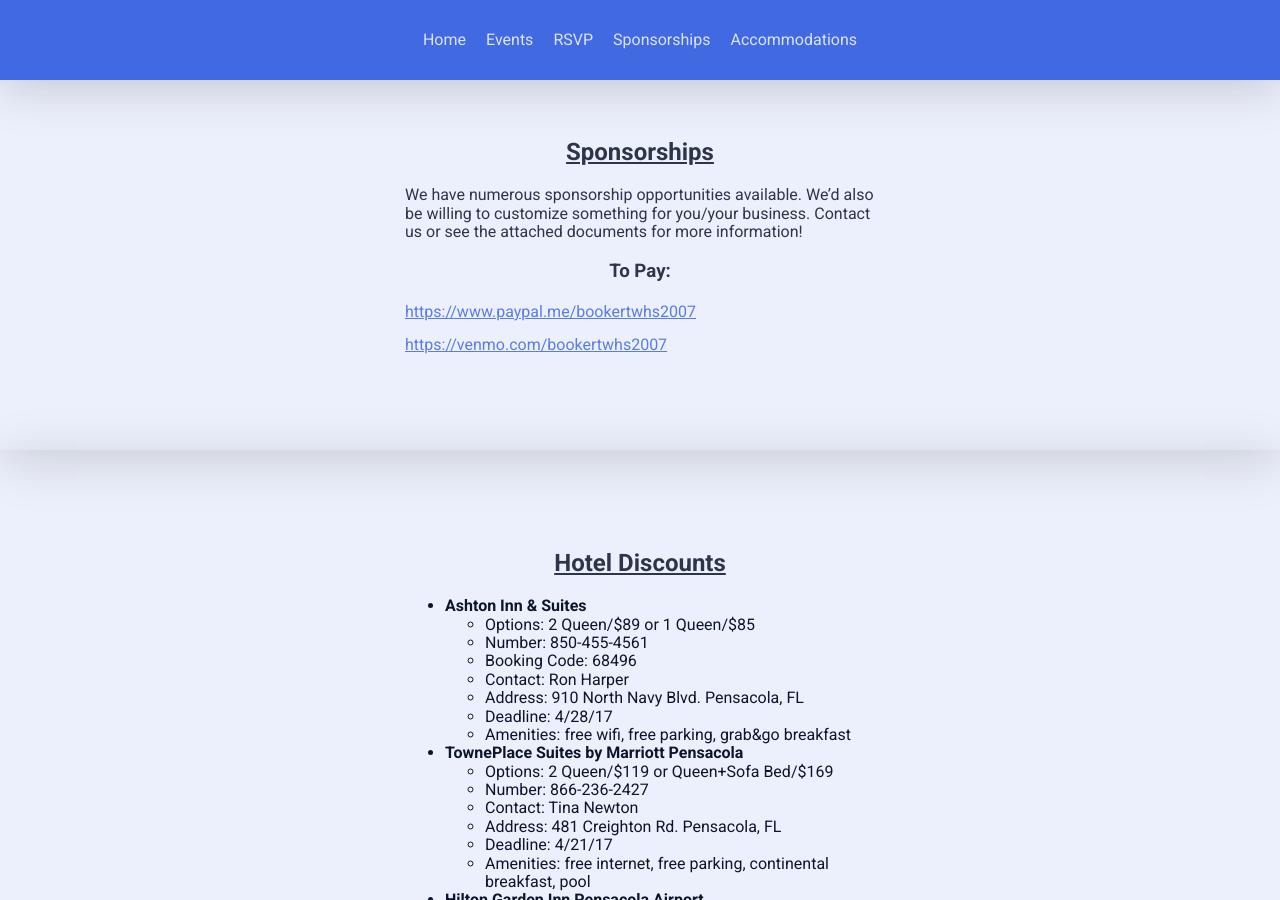
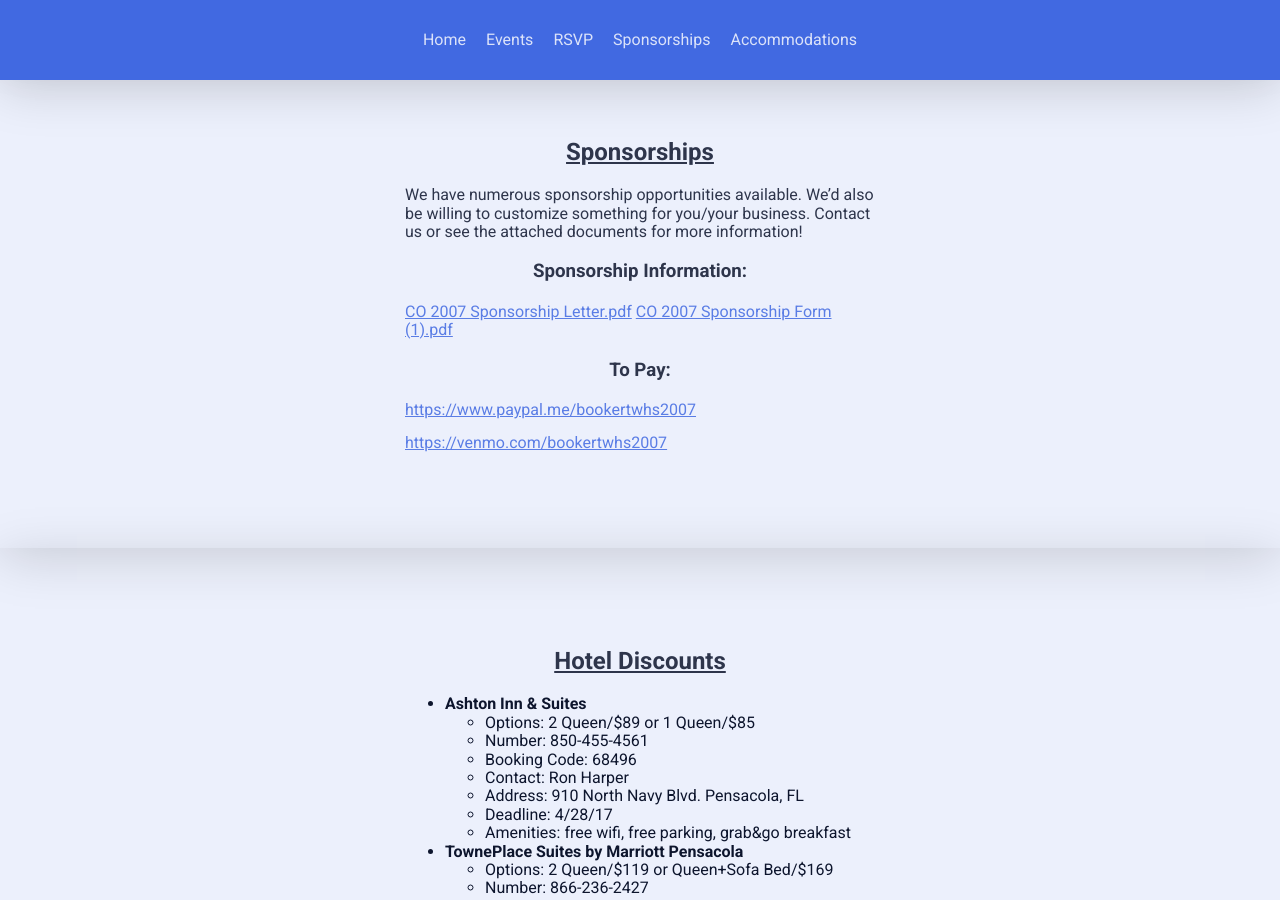
Before and after one commit to bookertwhs2007/bookertwhs, a Jekyll site: the page built from index.html, in a window 1280 px wide and 900 px high, scrolled down 2375 px. Built offline with Jekyll 4.4.1, drawn with Linux system fonts in a browser that asks for light colours; nearby versions of some CDN libraries.

Commit message:
Updated Sponsorships

```diff
--- a/_sections/sponsorships.markdown
+++ b/_sections/sponsorships.markdown
@@ -9,6 +9,10 @@ class: sponsorships
 
 We have numerous sponsorship opportunities available. We'd also be willing to customize something for you/your business. Contact us or see the attached documents for more information!
 
+### Sponsorship Information:
+[CO 2007 Sponsorship Letter.pdf](/uploads/CO%202007%20Sponsorship%20Letter.pdf)
+[CO 2007 Sponsorship Form (1).pdf](/uploads/CO%202007%20Sponsorship%20Form%20(1).pdf)
+
 ### To Pay:
 [https://www.paypal.me/bookertwhs2007](https://www.paypal.me/bookertwhs2007)
 
```
